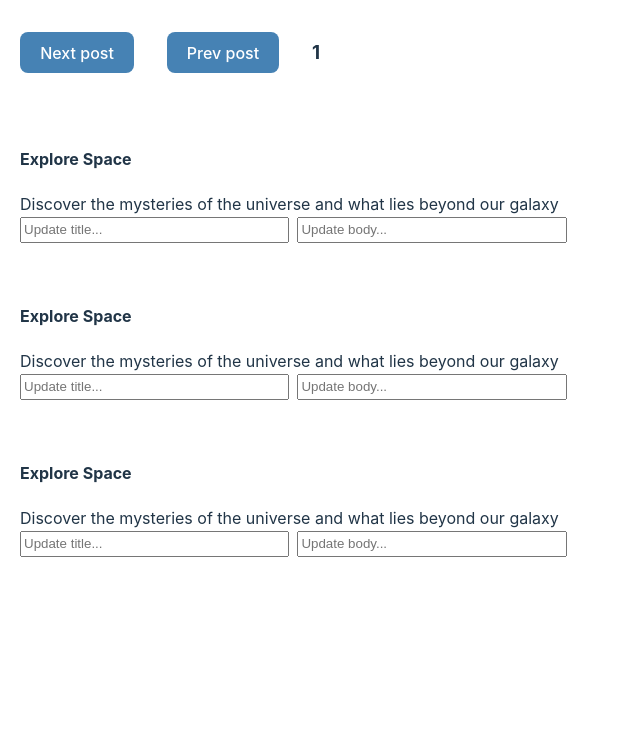
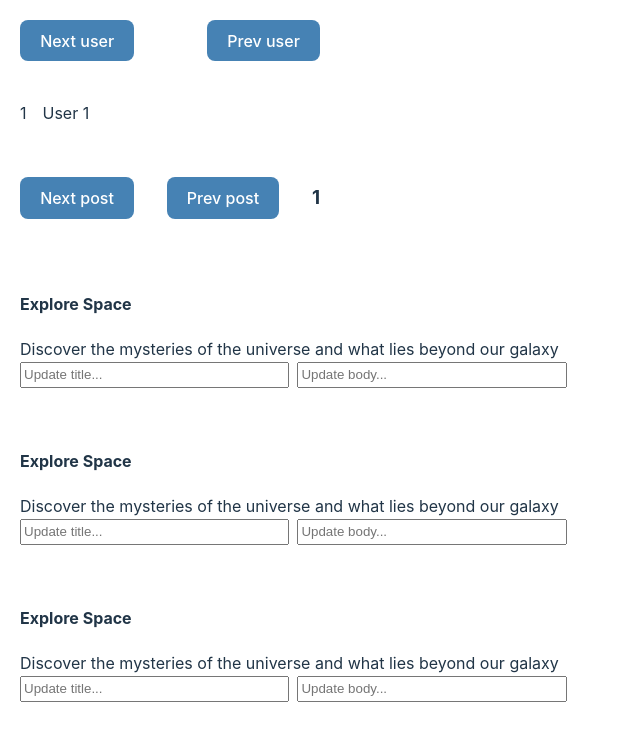
Before and after one commit to AndrewBubnov/react-mini-query, a React (Vite) app: page / in a window 1280 px wide. Shown: the top 740 px of the page, without its empty margins (0-640 px from the left). Built offline with nearby package versions, Linux system fonts and the light colour scheme; data requests are answered from the project's data file.

Commit message:
Add keepPreviousData parameter

```diff
--- a/db.json
+++ b/db.json
@@ -51,5 +51,17 @@
       "title": "Exploring Quantum Physics",
       "body": "An overview of the mind-bending concepts in quantum mechanics and physics."
     }
+  ],
+  "users": [
+    {
+      "id": 1,
+      "name": "User 1"
+    },    {
+      "id": 2,
+      "name": "User 2"
+    },    {
+      "id": 3,
+      "name": "User 3"
+    }
   ]
 }
--- a/src/App.tsx
+++ b/src/App.tsx
@@ -1,7 +1,54 @@
 import { FormEvent, useState } from 'react';
 import { PostType } from './types.ts';
-import { useGetPost, useUpdatePost } from './hooks.ts';
+import { useGetPost, useGetUser, useUpdatePost } from './hooks.ts';
 import { queryClient } from './customQuery';
+
+const User = () => {
+	const [userId, setUserId] = useState(1);
+
+	const { data, isLoading } = useGetUser(userId);
+
+	if (isLoading) return <div style={{ height: 90, padding: 20 }}>Loading...</div>;
+
+	return (
+		<div>
+			<div
+				style={{
+					display: 'flex',
+					justifyContent: 'space-between',
+					width: 300,
+					padding: 20,
+					alignItems: 'baseline',
+				}}
+			>
+				<button
+					onClick={() => setUserId(prevState => Math.min(prevState + 1, 3))}
+					style={{
+						background: 'steelblue',
+						color: 'white',
+					}}
+				>
+					Next user
+				</button>
+				<button
+					onClick={() => setUserId(prevState => Math.max(prevState - 1, 1))}
+					style={{
+						background: 'steelblue',
+						color: 'white',
+					}}
+				>
+					Prev user
+				</button>
+			</div>
+			<div style={{ padding: 20 }}>
+				<div key={data?.id} style={{ display: 'flex', gap: 16 }}>
+					<span>{data?.id}</span>
+					<span>{data?.name}</span>
+				</div>
+			</div>
+		</div>
+	);
+};
 
 const Post = ({ postId }: { postId: number }) => {
 	const { isLoading, error, data } = useGetPost(postId);
@@ -50,6 +97,7 @@ function App() {
 
 	return (
 		<div>
+			<User />
 			<div
 				style={{
 					display: 'flex',
--- a/src/api.ts
+++ b/src/api.ts
@@ -1,17 +1,22 @@
 import { PostType } from './types.ts';
 
-const BASE_URL = 'http://localhost:3000';
+const BASE_POST_URL = 'http://localhost:3000';
 
 export const fetchPost = async (postId: number) => {
-	const res = await fetch(`${BASE_URL}/posts/${postId}`);
+	const res = await fetch(`${BASE_POST_URL}/posts/${postId}`);
 	return res.json();
 };
 
 export const updatePost = async (data: PostType) => {
-	const res = await fetch(`${BASE_URL}/posts/${data.id}`, {
+	const res = await fetch(`${BASE_POST_URL}/posts/${data.id}`, {
 		method: 'PUT',
 		body: JSON.stringify(data),
 		headers: { 'Content-type': 'application/json; charset=UTF-8' },
 	});
 	return res.json();
 };
+
+export const fetchUser = async (userId: number) => {
+	const res = await fetch(`${BASE_POST_URL}/users/${userId}`);
+	return res.json();
+};
--- /dev/null
+++ b/src/customQuery/previousData.ts
@@ -0,0 +1,33 @@
+import { QueryKey } from './types.ts';
+
+type PreviousData = {
+	keepPreviousData?: boolean;
+	queryKey: QueryKey;
+};
+
+class PreviousDataStore<T> {
+	previousData: Map<string, T>;
+
+	constructor() {
+		this.previousData = new Map<string, T>();
+	}
+
+	getQueryKeyHash = ({ keepPreviousData, queryKey }: PreviousData) =>
+		keepPreviousData ? JSON.stringify(queryKey.slice(0, queryKey.length - 1)) : undefined;
+
+	getPreviousData = ({ keepPreviousData, queryKey }: PreviousData) => {
+		const previousDataQueryKeyHash = this.getQueryKeyHash({ keepPreviousData, queryKey });
+		return keepPreviousData ? this.previousData.get(previousDataQueryKeyHash!) : undefined;
+	};
+
+	savePreviousData = ({ keepPreviousData, queryKey }: PreviousData) => {
+		const previousDataQueryKeyHash = this.getQueryKeyHash({ keepPreviousData, queryKey });
+		return keepPreviousData
+			? (previousData: T) => {
+					this.previousData.set(previousDataQueryKeyHash!, previousData);
+				}
+			: undefined;
+	};
+}
+
+export const { getPreviousData, savePreviousData } = new PreviousDataStore();
--- a/src/customQuery/queryClient.ts
+++ b/src/customQuery/queryClient.ts
@@ -1,11 +1,12 @@
-import { Query, QueryState, QueryStatus, QueryParams, QueryKey } from './types.ts';
+import { Query, QueryState, QueryStatus, QueryKey, GetQuery, CreateQuery } from './types.ts';
+import { getPreviousData, savePreviousData } from './previousData.ts';
 
 const areArraysEqual = (arrayA: QueryKey, arrayB: QueryKey) => {
 	if (arrayA.length !== arrayB.length) return false;
 	return arrayA.every((element, index) => String(element) === String(arrayB[index]));
 };
 
-const createQuery = <T>({ queryKey, queryFn }: QueryParams): Query<T> => {
+const createQuery = <T>({ queryKey, queryFn, previousData, savePreviousData }: CreateQuery<T>): Query<T> => {
 	const query: Query<T> = {
 		queryKey,
 		tempFetch: null,
@@ -33,7 +34,8 @@ const createQuery = <T>({ queryKey, queryFn }: QueryParams): Query<T> => {
 
 			query.setState(state => ({
 				...state,
-				isLoading: true,
+				...(previousData && { data: previousData }),
+				isLoading: !previousData,
 				error: undefined,
 			}));
 
@@ -46,6 +48,7 @@ const createQuery = <T>({ queryKey, queryFn }: QueryParams): Query<T> => {
 						data,
 						lastUpdated: Date.now(),
 					}));
+					if (savePreviousData) savePreviousData(data);
 				} catch (error) {
 					query.setState(state => ({
 						...state,
@@ -76,11 +79,16 @@ export class QueryClient<T> {
 		this.queries = new Map<string, Query<T>>();
 	}
 
-	getQuery = ({ queryFn, queryKey }: QueryParams) => {
+	getQuery = ({ queryFn, queryKey, keepPreviousData }: GetQuery) => {
 		const queryHash = JSON.stringify(queryKey);
 
 		if (!this.queries.has(queryHash)) {
-			const newQuery = createQuery<T>({ queryKey, queryFn });
+			const newQuery = createQuery<T>({
+				queryKey,
+				queryFn,
+				previousData: getPreviousData({ queryKey, keepPreviousData }) as T,
+				savePreviousData: savePreviousData({ queryKey, keepPreviousData }),
+			});
 			this.queries.set(queryHash, newQuery);
 		}
 
--- a/src/customQuery/types.ts
+++ b/src/customQuery/types.ts
@@ -39,7 +39,11 @@ export type QueryOptions<TData, TVariables> = {
 	mutationFn: (variables: TVariables, signal: AbortSignal) => Promise<TData>;
 };
 
-export type UseQuery = QueryParams & { enabled?: boolean };
+export type UseQuery = QueryParams & { enabled?: boolean; keepPreviousData?: boolean };
+
+export type GetQuery = QueryParams & { keepPreviousData?: boolean };
+
+export type CreateQuery<T> = QueryParams & { previousData?: T; savePreviousData?(arg: T): void };
 
 export type Options<TData, TVariables> = Partial<{
 	onSuccess: (data: TData, variables: TVariables) => Promise<unknown> | void;
--- a/src/customQuery/useQuery.ts
+++ b/src/customQuery/useQuery.ts
@@ -4,11 +4,12 @@ import { useMemo, useSyncExternalStore } from 'react';
 
 const createQueryObserver = <T>(
 	queryClient: QueryClient<T>,
-	{ queryKey, queryFn, enabled = true }: UseQuery
+	{ queryKey, queryFn, keepPreviousData, enabled = true }: UseQuery
 ): Subscriber<T> => {
 	const query = queryClient.getQuery({
 		queryKey,
 		queryFn,
+		keepPreviousData,
 	});
 
 	return {
@@ -21,10 +22,10 @@ const createQueryObserver = <T>(
 	};
 };
 
-export const useQuery = <T>({ queryKey, queryFn, enabled }: UseQuery): QueryState<T> => {
+export const useQuery = <T>({ queryKey, queryFn, enabled, keepPreviousData }: UseQuery): QueryState<T> => {
 	const { subscribe, getSnapshot } = useMemo(
-		() => createQueryObserver<T>(queryClient as QueryClient<T>, { queryKey, queryFn, enabled }),
-		[queryKey, queryFn, enabled]
+		() => createQueryObserver<T>(queryClient as QueryClient<T>, { queryKey, queryFn, enabled, keepPreviousData }),
+		[queryKey, queryFn, enabled, keepPreviousData]
 	);
 
 	return useSyncExternalStore(subscribe, getSnapshot);
--- a/src/hooks.ts
+++ b/src/hooks.ts
@@ -1,7 +1,7 @@
 import { useMutation } from './customQuery/useMutation.ts';
-import { fetchPost, updatePost } from './api.ts';
+import { fetchPost, fetchUser, updatePost } from './api.ts';
 import { useQuery } from './customQuery';
-import { PostType } from './types.ts';
+import { PostType, UserType } from './types.ts';
 
 export const useUpdatePost = () =>
 	useMutation({
@@ -12,4 +12,12 @@ export const useGetPost = (postId: number) =>
 	useQuery<PostType>({
 		queryKey: ['postData', postId],
 		queryFn: fetchPost.bind(null, postId),
+		keepPreviousData: true,
 	});
+
+export const useGetUser = (userId: number) =>
+	useQuery<UserType>({
+		queryKey: ['userData', userId],
+		queryFn: fetchUser.bind(null, userId),
+		keepPreviousData: true,
+	});
--- a/src/types.ts
+++ b/src/types.ts
@@ -3,3 +3,8 @@ export type PostType = {
 	title: string;
 	body: string;
 };
+
+export type UserType = {
+	id: number;
+	name: string;
+};
```
